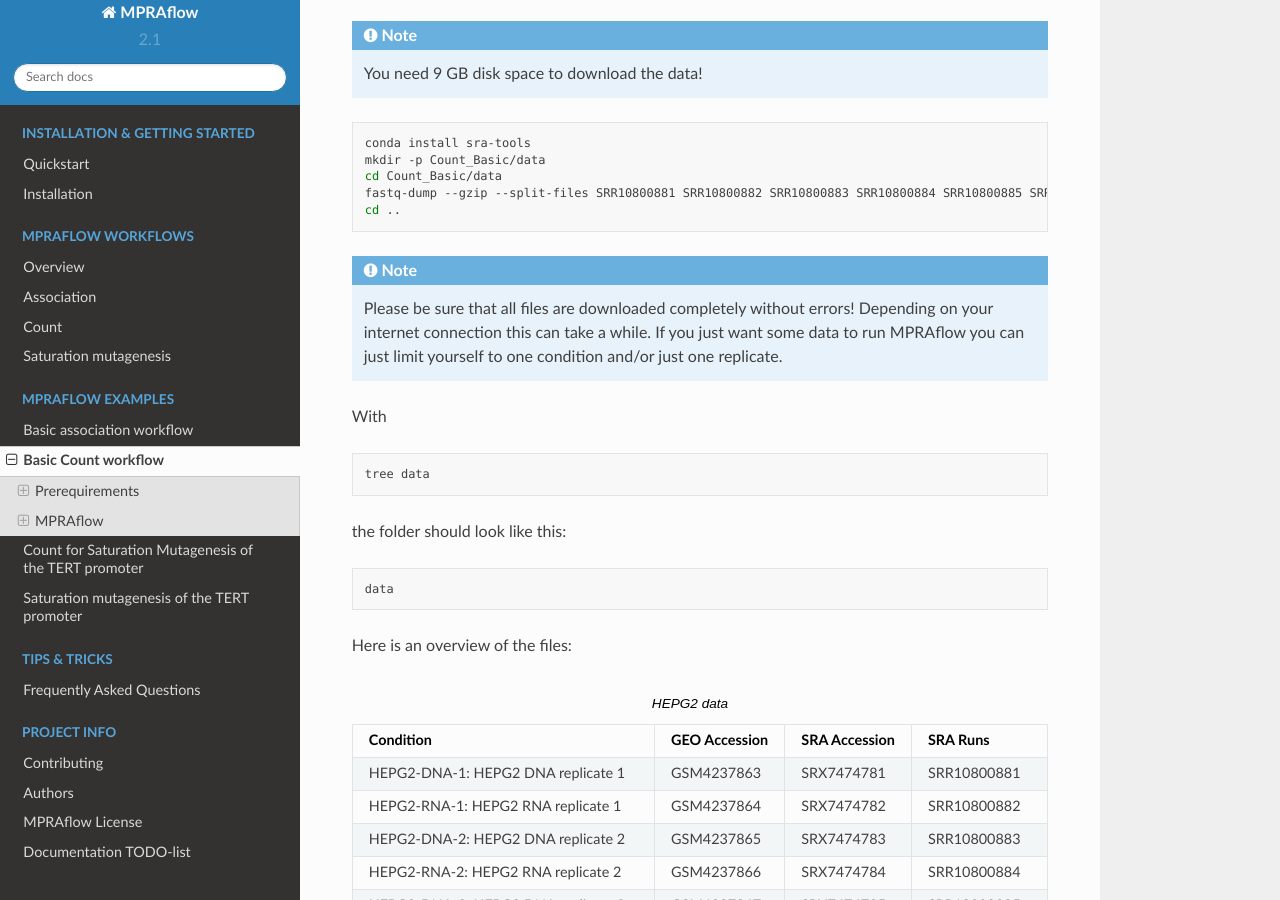
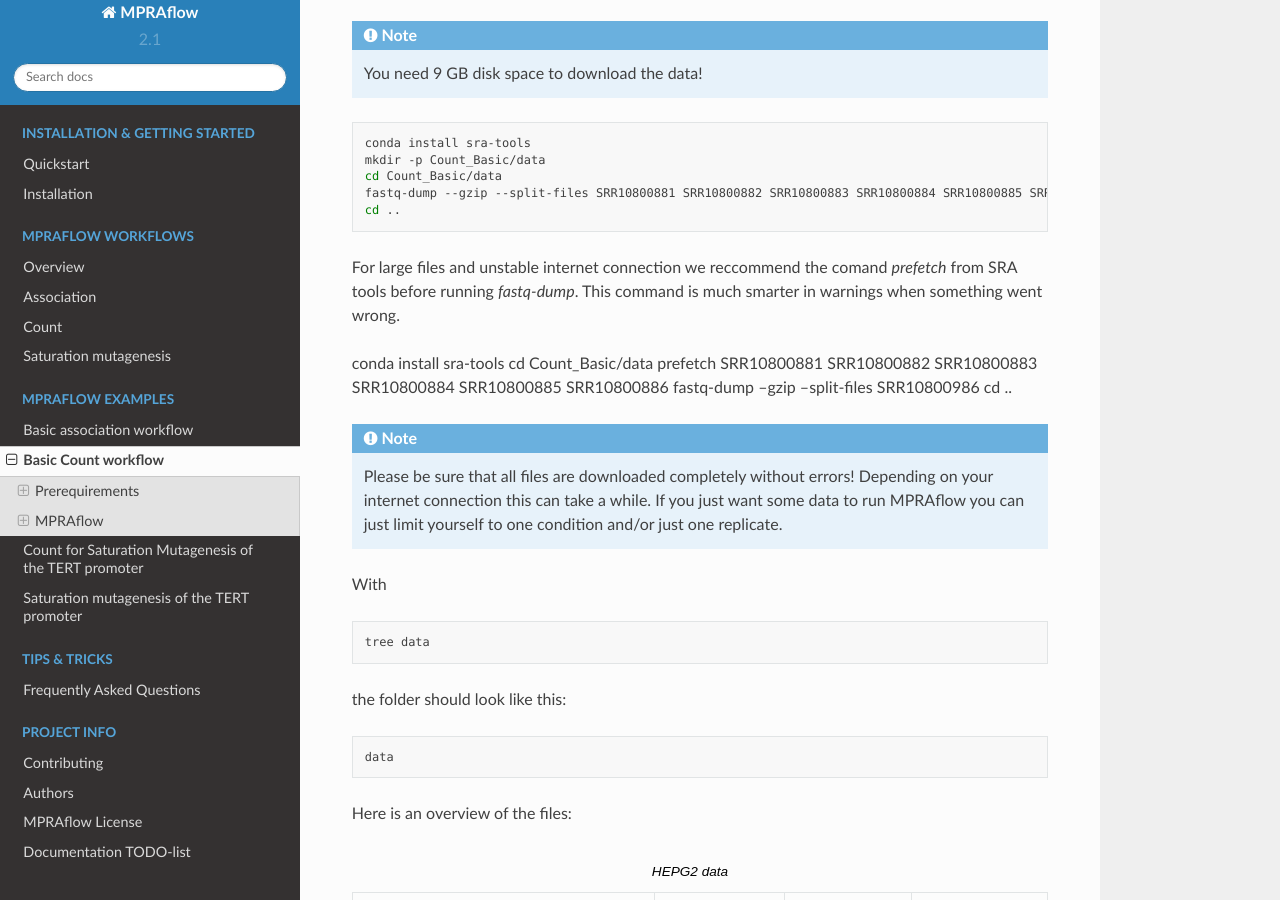
Before and after one commit to shendurelab/MPRAflow, a Sphinx documentation site: the page built from docs/count_example1.rst, in a window 1280 px wide and 900 px high, scrolled down 753 px. Built offline with Sphinx 7.4.7 and the Read the Docs theme 2.0.0, drawn with Linux system fonts in a browser that asks for light colours; formulas are drawn with MathJax 3.

Commit message:
add prefetch to basic count workflow

```diff
--- a/docs/count_example1.rst
+++ b/docs/count_example1.rst
@@ -39,6 +39,16 @@ There is one condition (HEPG2) with three technical replicates. Each replicate c
     cd Count_Basic/data
     fastq-dump --gzip --split-files SRR10800881 SRR10800882 SRR10800883 SRR10800884 SRR10800885 SRR10800886
     cd ..
+
+For large files and unstable internet connection we reccommend the comand `prefetch` from SRA tools before running `fastq-dump`. This command is much smarter in warnings when something went wrong.
+
+conda install sra-tools
+cd Count_Basic/data
+prefetch SRR10800881 SRR10800882 SRR10800883 SRR10800884 SRR10800885 SRR10800886
+fastq-dump --gzip --split-files SRR10800986
+cd ..
+
+
 
 .. note:: Please be sure that all files are downloaded completely without errors! Depending on your internet connection this can take a while. If you just want some data to run MPRAflow you can just limit yourself to one condition and/or just one replicate.
 
```
